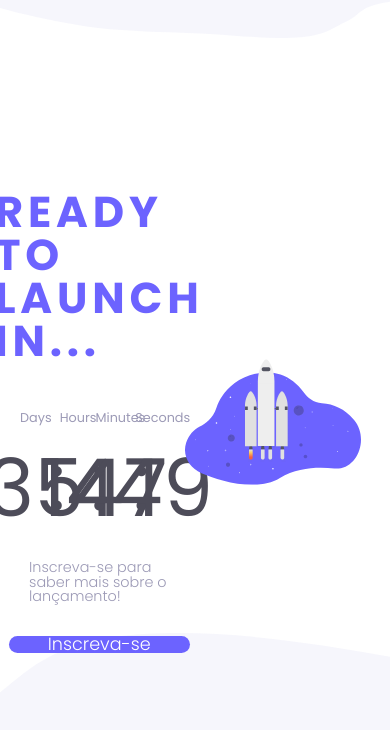
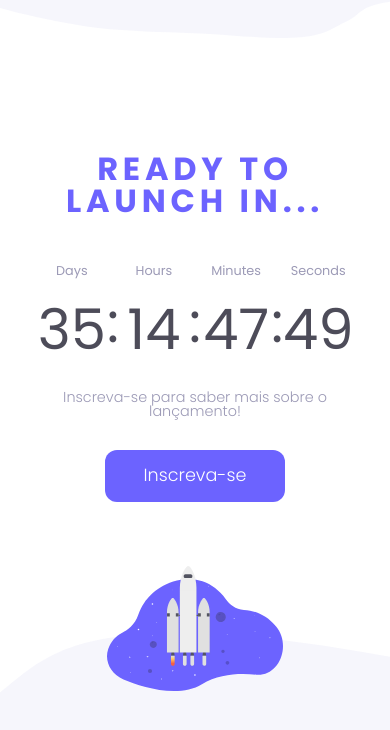
Before and after one commit to eoSalinas/Countdown, a plain HTML site: page index.html in a window 390 px wide. Drawn offline with Linux system fonts and the light colour scheme.

Commit message:
Mobile Responsive (Phone Only)

```diff
--- a/assets/css/countdown/countdown-font.css
+++ b/assets/css/countdown/countdown-font.css
@@ -2,3 +2,11 @@
     color: var(--black);
     font-size: 5rem;
 }
+
+/* RESPONSIVE */
+/* Phone Only */
+@media (max-width: 599px) {
+    .countdown--font {
+        font-size: 3.5rem;
+    }
+}
--- a/assets/css/countdown/countdown-info.css
+++ b/assets/css/countdown/countdown-info.css
@@ -7,7 +7,6 @@
     justify-content: center;
     align-items: center;
 
-    /* background-color: aqua; */
 }
 
 /* legends Days, Hours, Minutes, Seconds */
--- a/assets/css/countdown/countdown.css
+++ b/assets/css/countdown/countdown.css
@@ -6,3 +6,11 @@
     align-items: center;
     justify-content: center;
 }
+
+/* RESPONSIVE */
+/* Phone Only */
+@media (max-width: 599px) {
+    .countdown {
+        width: 100%;
+    }
+}
--- a/assets/css/cta/cta-headline.css
+++ b/assets/css/cta/cta-headline.css
@@ -7,3 +7,14 @@
     text-transform: uppercase;
     letter-spacing: 0.3rem;
 }
+
+/* RESPONSIVE */
+/* Phone Only */
+@media (max-width: 599px) {
+    .cta__headline {
+        width: 85vw;
+
+        font-size: 2rem;
+        text-align: center;
+    }
+}
--- a/assets/css/cta/cta-subtitle.css
+++ b/assets/css/cta/cta-subtitle.css
@@ -5,3 +5,13 @@
     font-weight: 300;
     color: var(--text-color);
 }
+
+/* RESPONSIVE */
+/* Phone Only */
+@media (max-width: 599px) {
+    .cta__subtitle {
+        width: 90vw;
+
+        text-align: center;
+    }
+}
--- a/assets/css/cta/cta.css
+++ b/assets/css/cta/cta.css
@@ -7,3 +7,11 @@
     align-items: center;
     justify-content: center;
 }
+
+/* RESPONSIVE */
+/* Phone Only */
+@media (max-width: 599px) {
+    .cta {
+        width: 100%;
+    }
+}
--- a/assets/css/rocket.css
+++ b/assets/css/rocket.css
@@ -4,3 +4,12 @@
 
     margin-left: 1rem;
 }
+
+
+/* RESPONSIVE */
+/* Phone Only */
+@media (max-width: 599px) {
+    .rocket {
+        margin: 4rem 0 0 0;
+    }
+}
--- a/assets/css/style.css
+++ b/assets/css/style.css
@@ -18,3 +18,11 @@ main {
     justify-content: center;
     align-items: center;
 }
+
+/* RESPONSIVE */
+/* Phone Only */
+@media (max-width: 599px) {
+    main {
+        flex-direction: column;
+    }
+}
```
Also changed, not shown: assets/image/capa.png (added), assets/image/capa2.png (added), 1 other file.
